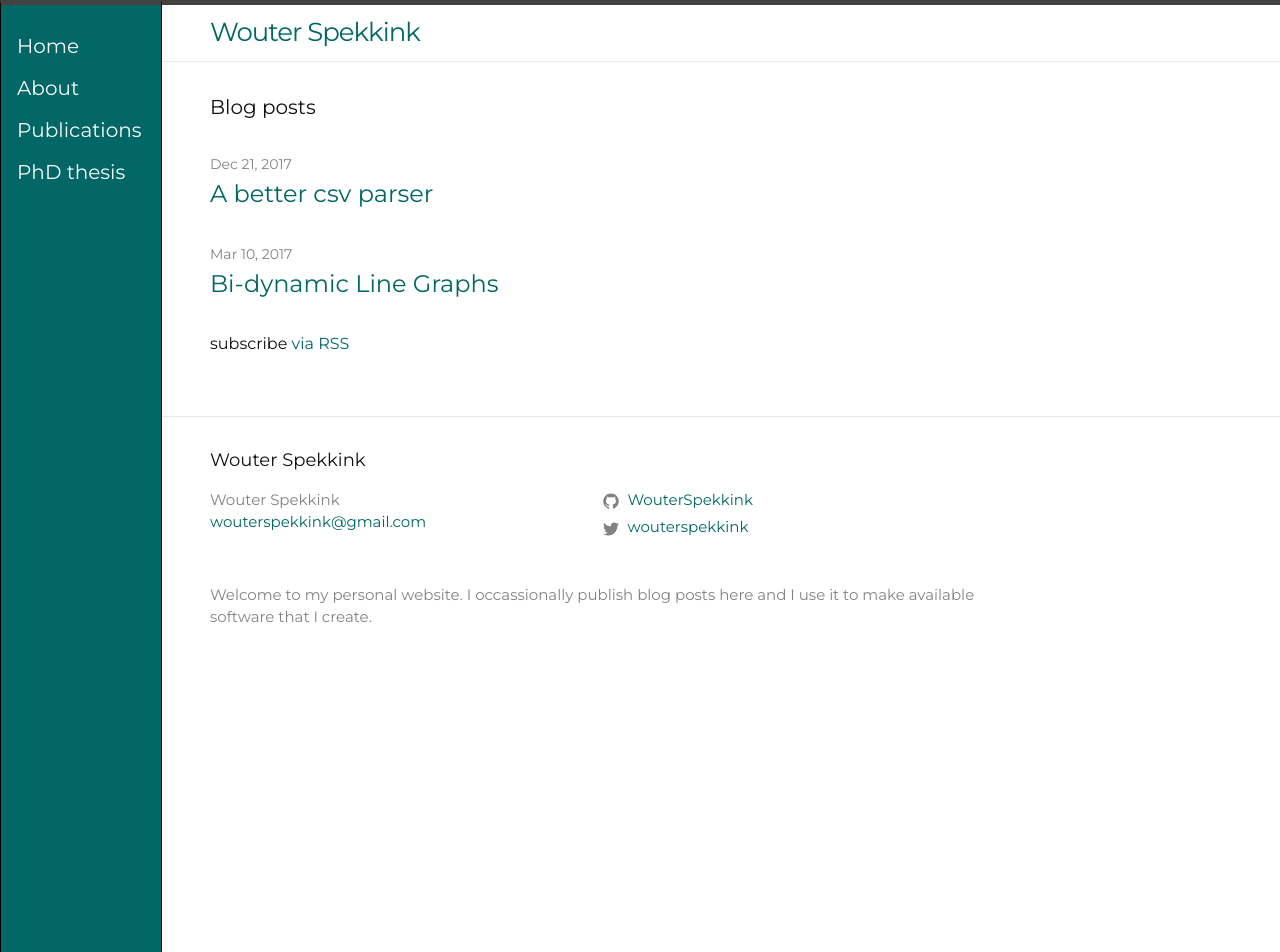
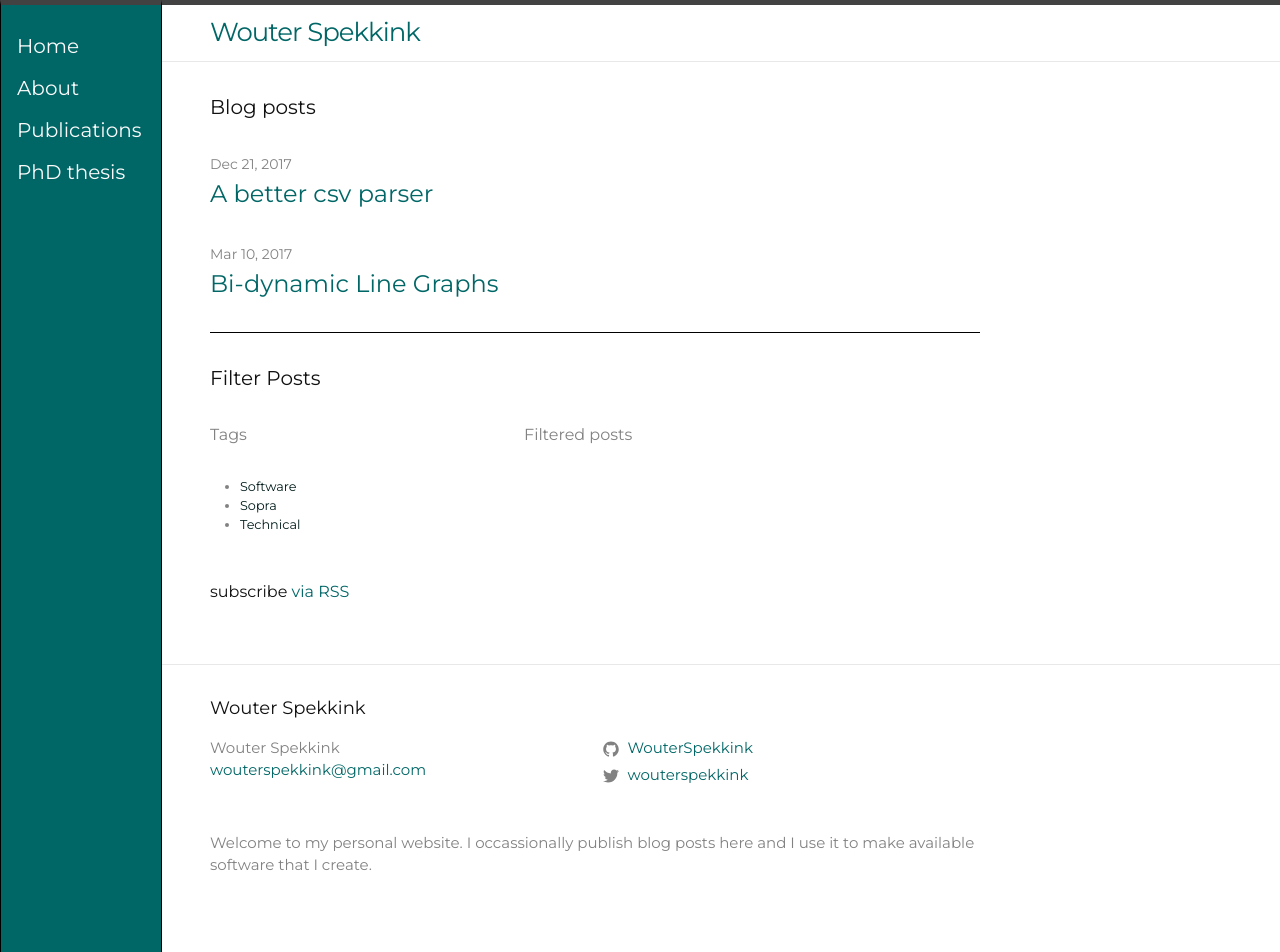
Before and after one commit to WouterSpekkink/WouterSpekkink.github.io_old, a Jekyll site: the page built from index.md, in a window 1280 px wide and 952 px high. Built offline with Jekyll 4.4.1, drawn with Linux system fonts in a browser that asks for light colours.

Commit message:
Added a filter for post tags.

```diff
--- a/_layouts/home.html
+++ b/_layouts/home.html
@@ -2,8 +2,8 @@
 layout: default
 ---
 
+
 <div class="home">
-
   {{ content }}
 
   <h1 class="page-heading">Blog posts</h1>
@@ -18,8 +18,53 @@
           <a class="post-link" href="{{ post.url | relative_url }}">{{ post.title | escape }}</a>
         </h2>
       </li>
-    {% endfor %}
+      {% endfor %}
   </ul>
+  <div class="border-line">
+  </div>
 
+  <h1 class="page-heading">Filter Posts</h1>
+
+  <div class="home-col-wrapper">
+    <div class="home-col home-col-1">
+      <h2 class="list-heading">Tags</h2>
+      <ul class="blog-tags-list">
+	{% assign sorted_tags = site.tags | sort %}
+	{% for tag in sorted_tags %}
+	{% assign t = tag | first %}
+	{% assign posts = tag | last %}
+	<li class="blog-tag-item" id="{{ t }}-item">
+	  <a href onclick="filter('{{ t }}'); return false;">{{ t }}</a>
+	</li>
+	{% endfor %}
+      </ul>
+    </div>
+    <div class="home-col home-col-2">
+      <h2 class="list-heading">Filtered posts</h2>
+      {% for tag in site.tags %}
+      {% assign t = tag | first %}
+      {% assign posts = tag | last %}
+      <div class="blog-list-container hidden" id="{{ t }}-container">
+	<script src="{{ base.url}} /assets/javascripts/home.js" type="text/javascript"></script>
+	<ul class="blog-list">
+	  {% for post in posts %}
+          {% if post.tags contains t %}
+          <li>
+            <span class="blog-item-date">{{ post.date | date: "%d %b %Y" }}</span>
+            <a href="{{ post.url }}">{{ post.title }}</a>
+          </li>
+          {% endif %}
+	  {% endfor %}
+	</ul>
+	{% assign numPosts = posts | size %}
+	{% if numPosts == 1 %}
+	<p>{{ posts | size }} post containing tag <b>{{ t }}</b></p>
+	{% else %}
+	<p>{{ posts | size }} posts containing tag <b>{{ t }}</b></p>
+	{% endif %}
+      </div>
+      {% endfor %}
+    </div>
+  </div>
   <p class="rss-subscribe">subscribe <a href="{{ "/feed.xml" | relative_url }}">via RSS</a></p>
 </div>
--- a/_posts/2017-03-10-bi-dynamic-line-graphs.md
+++ b/_posts/2017-03-10-bi-dynamic-line-graphs.md
@@ -3,6 +3,7 @@
 title:  "Bi-dynamic Line Graphs"
 date:   2017-03-10 14:25:10 +0000
 categories: Software
+tags: Software
 ---
 
 # Introduction
--- a/_posts/2017-12-21-a-better-csv-parser.md
+++ b/_posts/2017-12-21-a-better-csv-parser.md
@@ -3,6 +3,8 @@
 title:  "A better csv parser"
 date:   2017-12-21 09:07:00 +0000
 categories: Software Sopra Technical
+tags: Software Sopra Technical
+
 ---
 
 # Background
--- a/_sass/minima/_layout.scss
+++ b/_sass/minima/_layout.scss
@@ -121,6 +121,44 @@
     margin-left: 0;
 }
 
+.list-heading {
+    @include relative-font-size(1.0);
+    float: top-left;
+}
+
+.blog-categories-list {
+    //@include relative-font-size(0.8);
+    list-style-position: inside;
+
+
+}
+
+.home-col-wrapper {
+    @include relative-font-size(0.8);
+    color: $grey-color;
+    margin-left: -$spacing-unit / 2;
+    @extend %clearfix;
+}
+
+.home-col {
+    float: left;
+    margin-bottom: $spacing-unit / 2;
+    padding-left: $spacing-unit / 2;
+}
+
+.home-col-1 {
+    //float: left;
+    width: -webkit-calc(40% - (#{$spacing-unit} / 2));
+    width:         calc(40% - (#{$spacing-unit} / 2));
+}
+
+.home-col-2 {
+    //float: right;
+    // clear: both;
+    width: -webkit-calc(60% - (#{$spacing-unit} / 2));
+    width:         calc(60% - (#{$spacing-unit} / 2));
+}
+
 .footer-col-wrapper {
     @include relative-font-size(0.9375);
     color: $grey-color;
@@ -181,6 +219,14 @@
 
 .page-heading {
     @include relative-font-size(1.25);
+}
+
+.border-line {
+    @include relative-font-size(1.25);
+    margin-top: $spacing-unit / 2;
+    margin-bottom: $spacing-unit / 1;
+    border-top: 1.5px solid black;
+
 }
 
 .post-list {
@@ -291,3 +337,9 @@
     margin: 0 auto;
     display: block;
 }
+
+
+.hidden {
+    display: none!important;
+    visibility: hidden!important;
+}
--- /dev/null
+++ b/assets/javascripts/home.js
@@ -0,0 +1,32 @@
+function filter(tag) {
+  setActiveTag(tag);
+  showContainer(tag);
+}
+
+function setActiveTag(tag) {
+  // loop through all items and remove active class
+  var items = document.getElementsByClassName('blog-tag-item');
+  for(var i=0; i < items.length; i++) {
+    items[i].setAttribute('class', 'blog-tag-item');
+  }
+
+  // set the selected tag's item to active
+  var item = document.getElementById(tag + '-item');
+  if(item) {
+    item.setAttribute('class', 'blog-tag-item active');
+  }
+}
+
+function showContainer(tag) {
+  // loop through all lists and hide them
+  var lists = document.getElementsByClassName('blog-list-container');
+  for(var i=0; i < lists.length; i++) {
+    lists[i].setAttribute('class', 'blog-list-container hidden');
+  }
+
+  // remove the hidden class from the list corresponding to the selected tag
+  var list = document.getElementById(tag + '-container');
+  if(list) {
+    list.setAttribute('class', 'blog-list-container');
+  }
+}
```
Lines whose indentation alone changed are shown as unchanged.
